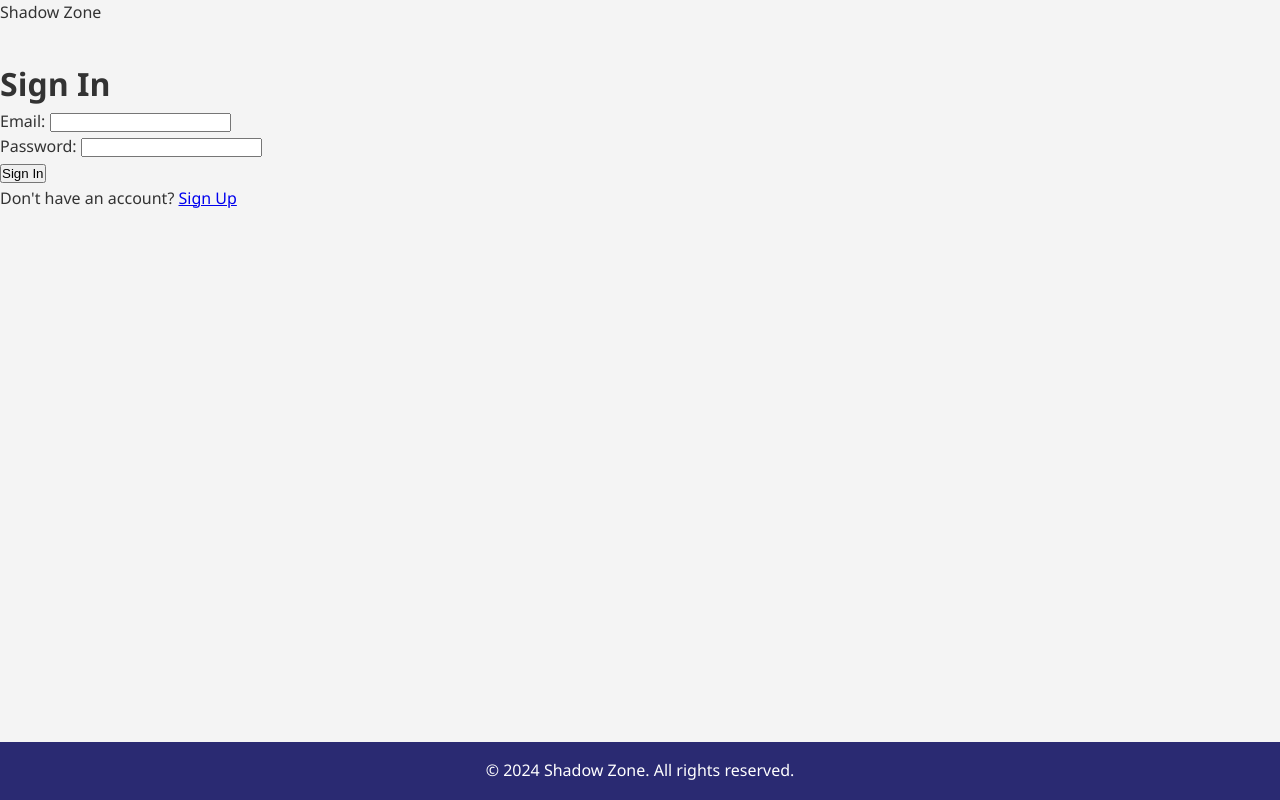
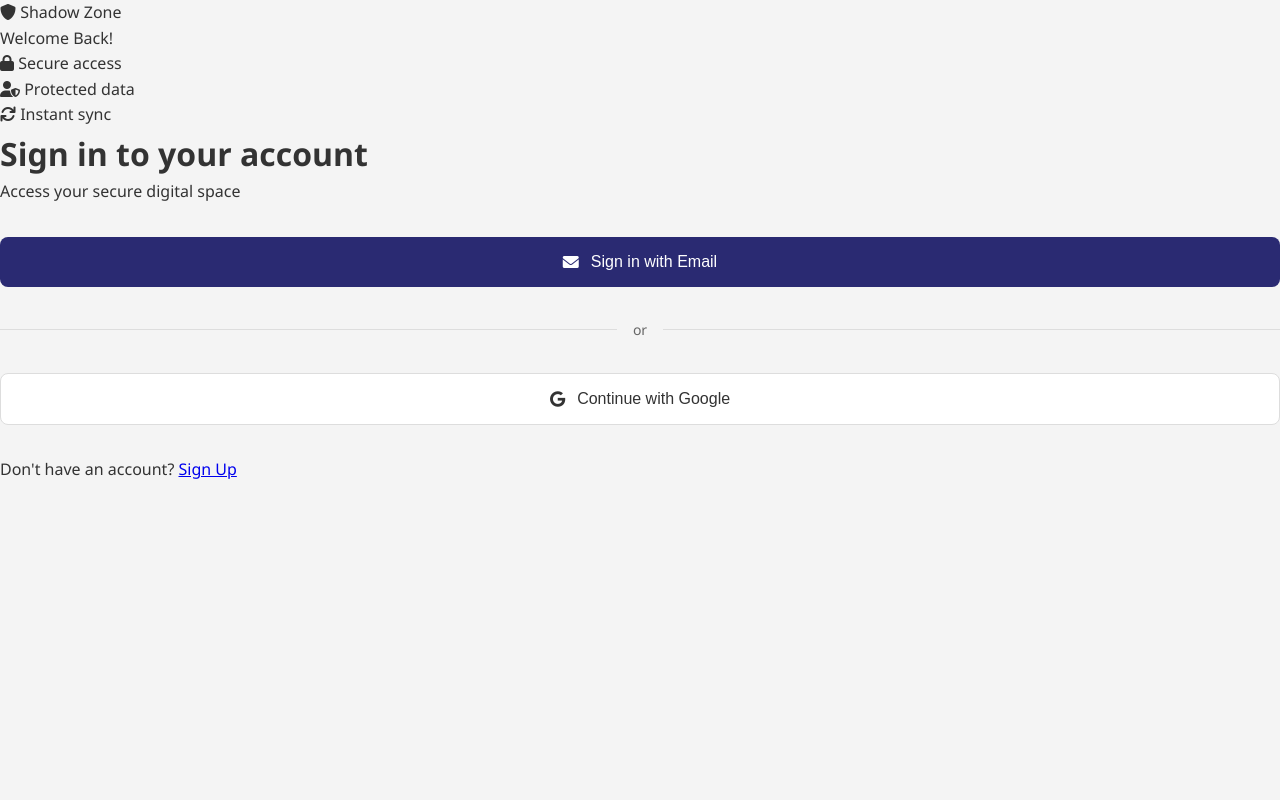
Before and after one commit to anuragair/shadow-zone, a website: page frontend/signin.html in a window 1280 px wide. Drawn offline with Linux system fonts and the light colour scheme; a script that the page names is missing.

Commit message:
Fix authentication button functionality and module exports

```diff
--- a/frontend/js/auth.js
+++ b/frontend/js/auth.js
@@ -132,4 +132,6 @@ function showError(message) {
 
 // Initialize when page loads
 document.addEventListener('DOMContentLoaded', initializeAuth0);
-window.onload = initializeAuth0;
+
+// Export functions for use in other files
+export { login, signup, signupWithGoogle, logout };
--- a/frontend/signin.html
+++ b/frontend/signin.html
@@ -4,43 +4,70 @@
     <meta charset="UTF-8">
     <meta name="viewport" content="width=device-width, initial-scale=1.0">
     <title>Sign In - Shadow Zone</title>
-    <link rel="stylesheet" href="/css/styles.css">
+    <link rel="stylesheet" href="https://cdnjs.cloudflare.com/ajax/libs/font-awesome/6.0.0/css/all.min.css">
+    <link href="https://fonts.googleapis.com/css2?family=Inter:wght@400;500;600;700&display=swap" rel="stylesheet">
+    <link rel="stylesheet" href="css/styles.css">
+    <script src="https://cdn.auth0.com/js/auth0-spa-js/2.0/auth0-spa-js.production.js"></script>
 </head>
 <body>
-    <header>
-        <div class="logo">Shadow Zone</div>
-    </header>
-    <main>
-        <h1>Sign In</h1>
-        <form id="signinForm">
-            <div class="form-group">
-                <label for="email">Email:</label>
-                <input type="email" id="email" required>
+    <div class="auth-container">
+        <div class="auth-wrapper">
+            <div class="auth-side">
+                <div class="brand">
+                    <div class="logo">
+                        <i class="fas fa-shield-alt"></i>
+                        Shadow Zone
+                    </div>
+                    <p class="tagline">Welcome Back!</p>
+                </div>
+                <div class="auth-features">
+                    <div class="feature">
+                        <i class="fas fa-lock"></i>
+                        <span>Secure access</span>
+                    </div>
+                    <div class="feature">
+                        <i class="fas fa-user-shield"></i>
+                        <span>Protected data</span>
+                    </div>
+                    <div class="feature">
+                        <i class="fas fa-sync"></i>
+                        <span>Instant sync</span>
+                    </div>
+                </div>
             </div>
-            <div class="form-group">
-                <label for="password">Password:</label>
-                <input type="password" id="password" required>
+
+            <div class="auth-content">
+                <div class="auth-header">
+                    <h1>Sign in to your account</h1>
+                    <p>Access your secure digital space</p>
+                </div>
+
+                <div class="auth-buttons">
+                    <button onclick="window.login()" class="btn-primary">
+                        <i class="fas fa-envelope"></i>
+                        <span>Sign in with Email</span>
+                    </button>
+                    <div class="auth-divider">
+                        <span>or</span>
+                    </div>
+                    <button onclick="window.signupWithGoogle()" class="btn-secondary">
+                        <i class="fab fa-google"></i>
+                        <span>Continue with Google</span>
+                    </button>
+                </div>
+
+                <div class="auth-footer">
+                    <p>Don't have an account? <a href="signup.html">Sign Up</a></p>
+                </div>
             </div>
-            <button type="submit" class="cta">Sign In</button>
-            <div class="error" id="signinError"></div>
-            <div class="success" id="signinSuccess"></div>
-        </form>
+        </div>
+    </div>
 
-        <form id="otpForm" style="display: none;">
-            <div class="form-group">
-                <label for="otp">Enter OTP sent to your email:</label>
-                <input type="text" id="otp" required>
-            </div>
-            <button type="submit" class="cta">Verify OTP</button>
-            <div class="error" id="otpError"></div>
-        </form>
-
-        <p>Don't have an account? <a href="/signup.html">Sign Up</a></p>
-    </main>
-    <footer>
-        <p>© 2024 Shadow Zone. All rights reserved.</p>
-    </footer>
-
-    <script src="/js/signin.js" type="module"></script>
+    <script type="module">
+        import { login, signupWithGoogle } from './js/auth.js';
+        // Make functions available globally
+        window.login = login;
+        window.signupWithGoogle = signupWithGoogle;
+    </script>
 </body>
 </html>
```
